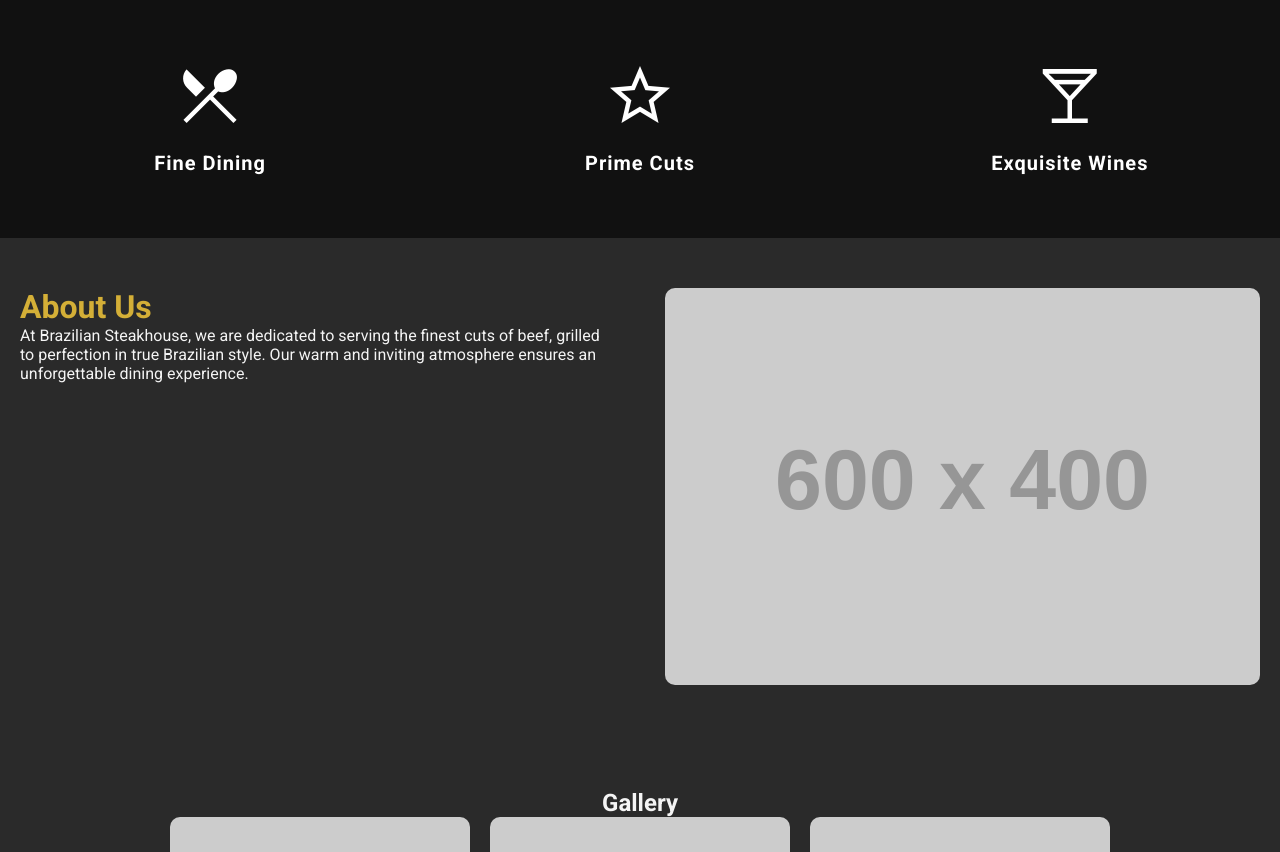
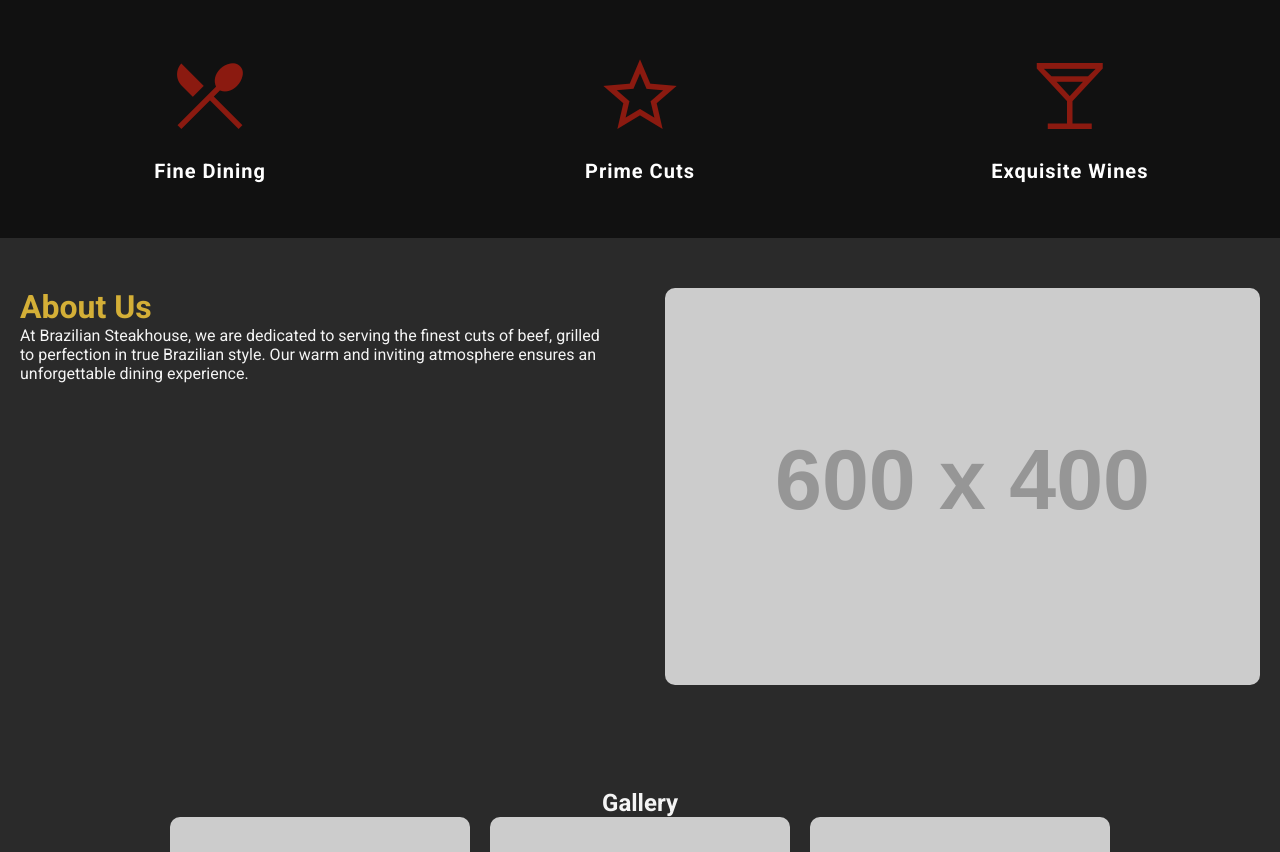
Before and after one commit to Siana02/Steakhouse-, a plain HTML site: page index.html in a window 1280 px wide. Shown: the part 922-1774 px from the top of the page. Drawn offline with nearby package versions, Linux system fonts and the light colour scheme; placeholder pictures from the web are drawn by us; a web font is replaced by a local one.

Commit message:
Update styles.css

```diff
--- a/styles.css
+++ b/styles.css
@@ -304,8 +304,8 @@ header {
 
 .feature-icon {
   font-family: 'Material Symbols Outlined';
-  font-size: 4.5rem;
-  color: #fff;
+  font-size: 5.5rem;
+  color: #8B1A10;
   margin-bottom: 18px;
   pointer-events: none;
   user-select: none;
```
